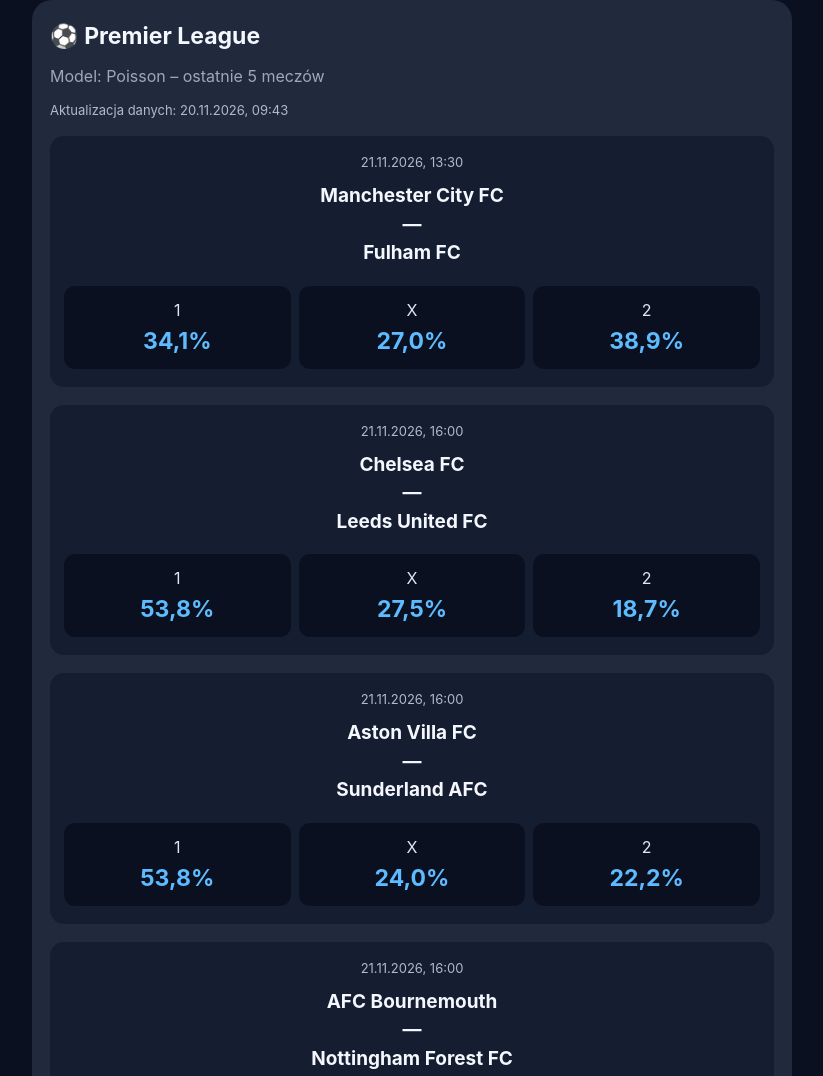
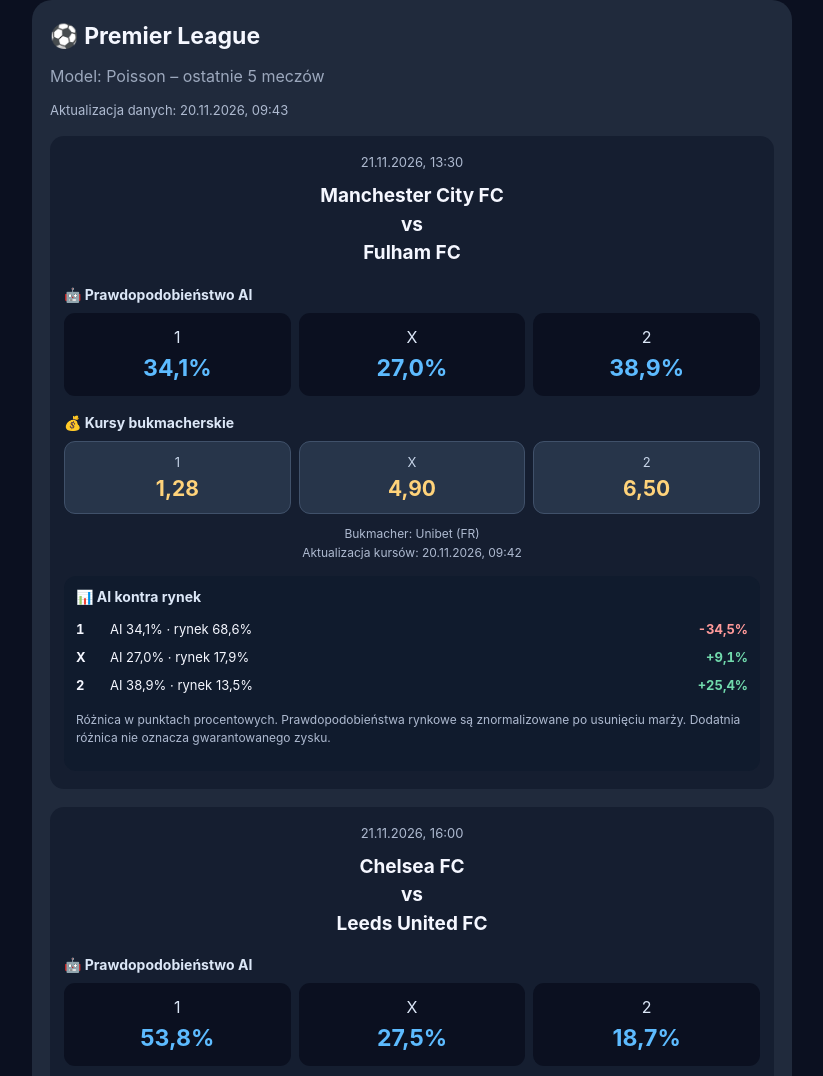
Before and after one commit to wpkucharski-boop/ai-sports-predictor-app, a plain HTML site: page index.html in a window 1280 px wide. Shown: the part 360-1436 px from the top of the page, without its empty margins (228-1051 px from the left). Drawn offline with Linux system fonts and the light colour scheme.

Commit message:
Update index.html

```diff
--- a/index.html
+++ b/index.html
@@ -14,7 +14,7 @@
       padding: 24px 16px 60px;
       background: #0b1020;
       color: #f5f7ff;
-      font-family: -apple-system, BlinkMacSystemFont, Arial, sans-serif;
+      font-family: -apple-system, BlinkMacSystemFont, "Segoe UI", sans-serif;
     }
 
     .container {
@@ -78,18 +78,18 @@
       margin-top: 18px;
     }
 
+    .date {
+      color: #aebad0;
+      font-size: 13px;
+      text-align: center;
+    }
+
     .teams {
       font-size: 19px;
       font-weight: 700;
       text-align: center;
       line-height: 1.5;
       margin: 12px 0 18px;
-    }
-
-    .date {
-      color: #aebad0;
-      font-size: 13px;
-      text-align: center;
     }
 
     .probabilities {
@@ -103,6 +103,7 @@
       border-radius: 11px;
       padding: 14px 4px;
       text-align: center;
+      min-width: 0;
     }
 
     .prob span {
@@ -114,7 +115,79 @@
     .prob strong {
       display: block;
       color: #5dbbff;
-      font-size: 23px;
+      font-size: clamp(17px, 5vw, 23px);
+    }
+
+    .section-title {
+      color: #dce7f7;
+      font-size: 14px;
+      font-weight: 700;
+      margin: 18px 0 10px;
+    }
+
+    .odds-grid {
+      display: grid;
+      grid-template-columns: repeat(3, 1fr);
+      gap: 8px;
+    }
+
+    .odd {
+      background: #27354a;
+      border: 1px solid #40516a;
+      border-radius: 11px;
+      padding: 12px 4px;
+      text-align: center;
+      min-width: 0;
+    }
+
+    .odd span {
+      display: block;
+      color: #c7d5e9;
+      font-size: 13px;
+      margin-bottom: 6px;
+    }
+
+    .odd strong {
+      display: block;
+      color: #ffd37a;
+      font-size: 21px;
+    }
+
+    .bookmaker {
+      color: #aebad0;
+      font-size: 12px;
+      line-height: 1.6;
+      margin-top: 10px;
+      text-align: center;
+    }
+
+    .comparison {
+      background: #101b2d;
+      border-radius: 12px;
+      padding: 12px;
+      margin-top: 14px;
+    }
+
+    .comparison-row {
+      display: grid;
+      grid-template-columns: 26px 1fr auto;
+      gap: 8px;
+      align-items: center;
+      padding: 6px 0;
+      font-size: 13px;
+    }
+
+    .comparison-row strong {
+      font-variant-numeric: tabular-nums;
+    }
+
+    .positive { color: #71d9ac; }
+    .negative { color: #ff9a9a; }
+
+    .small {
+      font-size: 12px;
+      color: #aebad0;
+      line-height: 1.5;
     }
 
     .notice {
@@ -144,25 +217,27 @@
   </style>
 </head>
 <body>
-
   <div class="container">
-
     <header>
       <h1>🏆 AI SPORTS PREDICTOR</h1>
       <p class="subtitle">Inteligentna analiza sportowa</p>
     </header>
 
     <div class="sports">
-    <button class="sport active" onclick="showSport('football', this)">
+      <button class="sport active"
+              onclick="showSport('football', this)">
         ⚽ Piłka nożna
       </button>
-    <button class="sport" onclick="showSport('volleyball', this)">
+      <button class="sport"
+              onclick="showSport('volleyball', this)">
         🏐 Siatkówka
       </button>
-    <button class="sport" onclick="showSport('basketball', this)">
+      <button class="sport"
+              onclick="showSport('basketball', this)">
         🏀 Koszykówka
       </button>
-    <button class="sport" onclick="showSport('tennis', this)">
+      <button class="sport"
+              onclick="showSport('tennis', this)">
         🎾 Tenis
       </button>
     </div>
@@ -175,7 +250,6 @@
     <footer>
       AI Sports Predictor • Model eksperymentalny
     </footer>
-
   </div>
 
   <script>
@@ -188,16 +262,21 @@
     };
 
     function escapeHTML(value) {
-    return String(value).replace(/[&<>"']/g, char => ({
+      return String(value ?? "").replace(
+        /[&<>"']/g,
+        char => ({
           "&": "&amp;",
           "<": "&lt;",
           ">": "&gt;",
           '"': "&quot;",
           "'": "&#39;"
-    })[char]);
+        })[char]
+      );
     }
 
     function formatDate(value) {
+      if (!value) return "Brak daty";
+
       const date = new Date(value);
 
       if (isNaN(date.getTime())) {
@@ -215,10 +294,138 @@
     }
 
     function percentage(value) {
+      if (value === null || value === undefined || value === "") {
+        return "–";
+      }
+
       const number = Number(value);
+
       return Number.isFinite(number)
         ? number.toFixed(1).replace(".", ",") + "%"
-      : "—";
+        : "–";
+    }
+
+    function formatOdd(value) {
+      const number = Number(value);
+
+      return Number.isFinite(number) && number > 1
+        ? number.toFixed(2).replace(".", ",")
+        : "–";
+    }
+
+    function validOdds(odds) {
+      if (!odds) return false;
+
+      return ["home", "draw", "away"].every(key => {
+        const value = Number(odds[key]);
+        return Number.isFinite(value) && value > 1;
+      });
+    }
+
+    function renderComparison(probabilities, odds) {
+      if (!validOdds(odds)) return "";
+
+      const keys = [
+        ["home", "1"],
+        ["draw", "X"],
+        ["away", "2"]
+      ];
+
+      const total = keys.reduce(
+        (sum, [key]) => sum + 1 / Number(odds[key]),
+        0
+      );
+
+      if (total <= 0) return "";
+
+      const rows = keys.map(([key, label]) => {
+        const ai = Number(probabilities[key]);
+        const market = (1 / Number(odds[key])) / total * 100;
+
+        if (!Number.isFinite(ai)) return "";
+
+        const difference = ai - market;
+        const sign = difference > 0 ? "+" : "";
+        const cssClass = difference >= 0
+          ? "positive"
+          : "negative";
+
+        return `
+          <div class="comparison-row">
+            <strong>${label}</strong>
+            <span>
+              AI ${percentage(ai)}
+              · rynek ${percentage(market)}
+            </span>
+            <strong class="${cssClass}">
+              ${sign}${percentage(difference)}
+            </strong>
+          </div>
+        `;
+      }).join("");
+
+      return `
+        <div class="comparison">
+          <div class="section-title" style="margin-top:0">
+            📊 AI kontra rynek
+          </div>
+          ${rows}
+          <p class="small">
+            Różnica w punktach procentowych.
+            Prawdopodobieństwa rynkowe są
+            znormalizowane po usunięciu marży.
+            Dodatnia różnica nie oznacza
+            gwarantowanego zysku.
+          </p>
+        </div>
+      `;
+    }
+
+    function renderOdds(match) {
+      const odds = match.odds;
+
+      if (!validOdds(odds)) {
+        return `
+          <p class="small">
+            Kursy bukmacherskie obecnie niedostępne.
+          </p>
+        `;
+      }
+
+      return `
+        <div class="section-title">
+          💰 Kursy bukmacherskie
+        </div>
+
+        <div class="odds-grid">
+          <div class="odd">
+            <span>1</span>
+            <strong>${formatOdd(odds.home)}</strong>
+          </div>
+
+          <div class="odd">
+            <span>X</span>
+            <strong>${formatOdd(odds.draw)}</strong>
+          </div>
+
+          <div class="odd">
+            <span>2</span>
+            <strong>${formatOdd(odds.away)}</strong>
+          </div>
+        </div>
+
+        <div class="bookmaker">
+          Bukmacher:
+          ${escapeHTML(odds.bookmaker || "Nieznany")}
+          ${odds.updated_at
+            ? `<div>Aktualizacja kursów:
+                ${escapeHTML(formatDate(odds.updated_at))}
+               </div>`
+            : ""}
+        </div>
+
+        ${renderComparison(match.probabilities || {}, odds)}
+      `;
     }
 
     async function loadFootball() {
@@ -234,20 +441,20 @@
         );
 
         if (!response.ok) {
-        throw new Error("Brak pliku predictions.json");
+          throw new Error("Nie można pobrać prognoz");
         }
 
         const data = await response.json();
 
         if (!Array.isArray(data.predictions)) {
-        throw new Error("Nieprawidłowy format prognoz");
+          throw new Error("Nieprawidłowy format danych");
         }
 
         if (!data.predictions.length) {
           content.innerHTML = `
             <h2>⚽ Prognozy Premier League</h2>
             <p class="status">
-            Model nie znalazł obecnie nadchodzących meczów.
+              Brak dostępnych prognoz na najbliższe mecze.
             </p>
           `;
           return;
@@ -264,8 +471,12 @@
 
               <div class="teams">
                 ${escapeHTML(match.home_team || "Gospodarze")}
-              <br>—<br>
+                <div>vs</div>
                 ${escapeHTML(match.away_team || "Goście")}
+              </div>
+
+              <div class="section-title">
+                🤖 Prawdopodobieństwo AI
               </div>
 
               <div class="probabilities">
@@ -284,15 +495,19 @@
                   <strong>${percentage(p.away)}</strong>
                 </div>
               </div>
+
+              ${renderOdds(match)}
             </article>
           `;
         }).join("");
 
         content.innerHTML = `
-        <h2>⚽ ${escapeHTML(data.competition || "Piłka nożna")}</h2>
+          <h2>
+            ⚽ ${escapeHTML(data.competition || "Premier League")}
+          </h2>
 
           <p class="muted">
-          Model: ${escapeHTML(data.model || "Eksperymentalny")}
+            Model: ${escapeHTML(data.model || "AI")}
           </p>
 
           <p class="updated">
@@ -306,15 +521,15 @@
             ⚠️ Prognozy są eksperymentalne.
             Nie stanowią gwarancji wyniku ani
             rekomendacji zakładów.
+            Kursy mogą się zmieniać.
           </p>
         `;
-
       } catch (error) {
         content.innerHTML = `
           <h2>⚽ Prognozy Premier League</h2>
           <p class="status">
-          ⏳ Czekamy na plik predictions.json.
-          Wkrótce pojawią się tutaj obliczenia modelu.
+            Nie udało się pobrać prognoz.
+            Spróbuj odświeżyć aplikację później.
           </p>
         `;
       }
@@ -333,7 +548,7 @@
       }
 
       content.innerHTML = `
-      <h2>${sportNames[sport]}</h2>
+        <h2>${escapeHTML(sportNames[sport] || "Sport")}</h2>
         <p class="status">
           Przygotowujemy model i źródła danych
           dla tej dyscypliny.
@@ -343,6 +558,5 @@
 
     loadFootball();
   </script>
-
 </body>
 </html>
```
Lines whose indentation alone changed are shown as unchanged.
